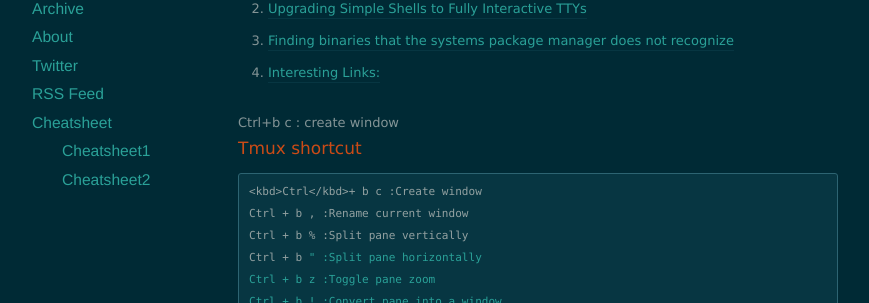
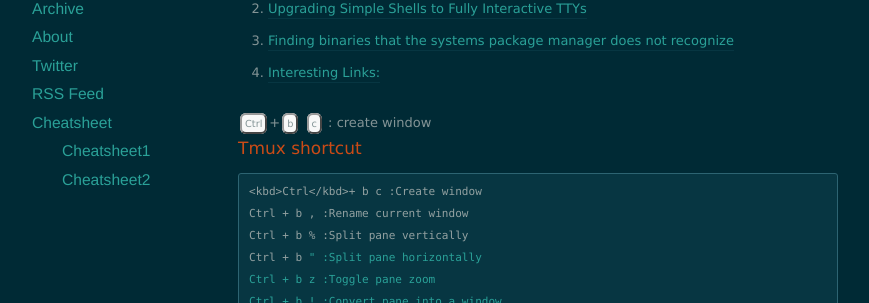
Before and after one commit to Mushi-mushi/mushi-mushi.github.io, a Jekyll site: the page built from cheat/index.markdown, in a window 1280 px wide. Shown: the part 205-508 px from the top of the page, without its empty margins (102-971 px from the left). Built offline with Jekyll 4.4.1, drawn with Linux system fonts in a browser that asks for light colours; nearby versions of some CDN libraries.

Commit message:
Update style.css

```diff
--- a/assets/css/style.css
+++ b/assets/css/style.css
@@ -9,6 +9,18 @@
 }
 article, aside, details, figcaption, figure, footer, header, hgroup, menu, nav, section {
 	display: block;
+}
+kbd {
+  border-style: outset;
+  border-width: 2px;
+  border-color: #999999;
+  border-radius: 6px;
+  padding: 3px;
+  font-size: 75%;
+  font-weight: 475;
+  background-color: #f8f8f8;
+  margin: 2px;
+  white-space: nowrap;
 }
 body {
 	line-height: 1;
```
